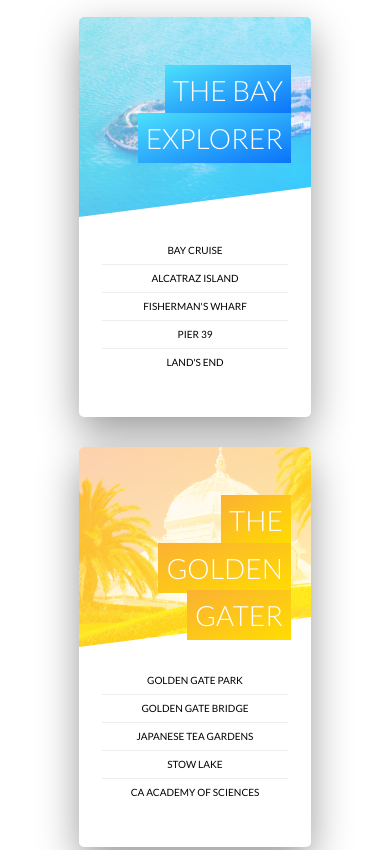
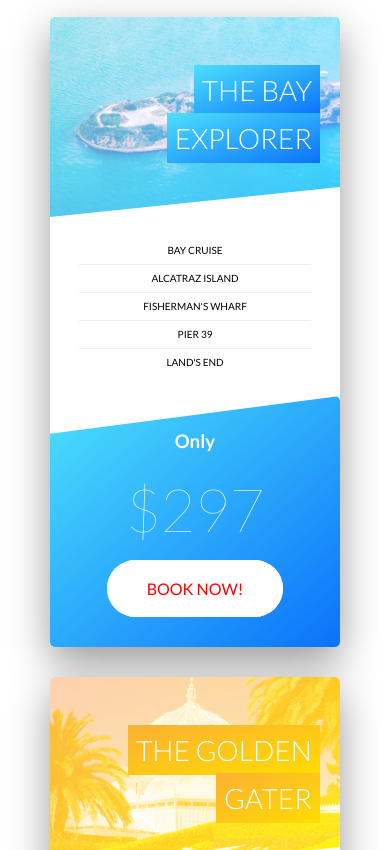
Before and after one commit to telle1/SF-tours, a website: page index.html in a window 390 px wide. Shown: the part 3433-4283 px from the top of the page. Drawn offline with Linux system fonts and the light colour scheme.

Commit message:
more media queries for phone view

```diff
--- a/sass/components/_book.scss
+++ b/sass/components/_book.scss
@@ -9,12 +9,12 @@
     border-radius: 3px;
     box-shadow: 0 15px 40px rgba($color-black, .2);
     width: 80%;
-    height: 40rem;
     margin: auto;
     &_form{
         width: 50%;
         padding: 2rem 6rem;
-        @include responsive(tab-port){
+        @media(max-width:600px){
+            width: 100%;
             padding: 2rem;
         }
     }
@@ -26,6 +26,13 @@
         transparent 55%),
         url('../images/book-2.jpg');
     }
+    @media(max-width:600px){
+        background-image: linear-gradient(105deg,
+        rgba(white, .5) 0%,
+        rgba(white, .5) 100%),
+        url('../images/book-2.jpg');
+    }
+
 }
 
 .form{
@@ -67,5 +74,4 @@
         visibility: hidden;
         transform: translateY(-4rem);
     }
-
 }
--- a/sass/components/_card.scss
+++ b/sass/components/_card.scss
@@ -92,6 +92,7 @@
         > * {
             padding: 20px 0px;
             text-align: center;
+
         }
         > div {
             color: white;
@@ -120,9 +121,28 @@
     }
 
     @include responsive(tab-port){
-        width: 50%;
+        height: auto;
+        border-radius: 5px;
+        box-shadow: 0px 15px 40px rgba($color-black, 0.4);
+
+        > * {
+            position: relative;
+            box-shadow: none;
+        }
+        &-back{
+            clip-path: polygon(0 15%, 100% 0, 100% 100%, 0 100%);
+            transform: rotateY(0);
+            padding: 3rem 0;
+            &-cta {
+                padding: 0 0;
+            }
+        }
+        &:hover &-front{
+            transform: rotateY(0);
+        }
+
     }
     @include responsive(phone){
-        width: 80%;
+        width: 100%;
     }
 }
--- a/sass/components/_story.scss
+++ b/sass/components/_story.scss
@@ -4,8 +4,17 @@
     box-shadow: 0 30px 60px rgba($color-black, .1);
     background: white;
     border-radius: 3px;
-    padding: 40px;
+    padding: 4rem;
     transform: skewX(-15deg);
+
+    @include responsive(tab-port){
+        width: 100%;
+        padding: 2rem 3rem;
+    }
+
+    @include responsive(phone){
+        transform: skewX(0);
+    }
 
     & > * {
         transform: skewX(15deg);
@@ -57,7 +66,4 @@
             display: none;
         }
     }
-    @include responsive(phone){
-        transform: skewX(0);
-    }
 }
```
Also changed, not shown: css/style.css.
